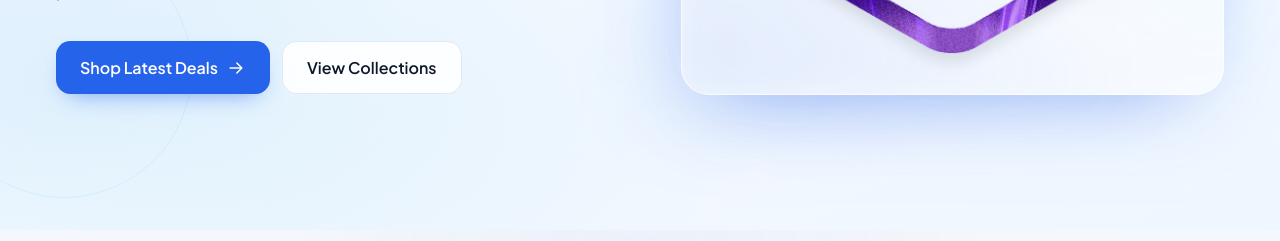
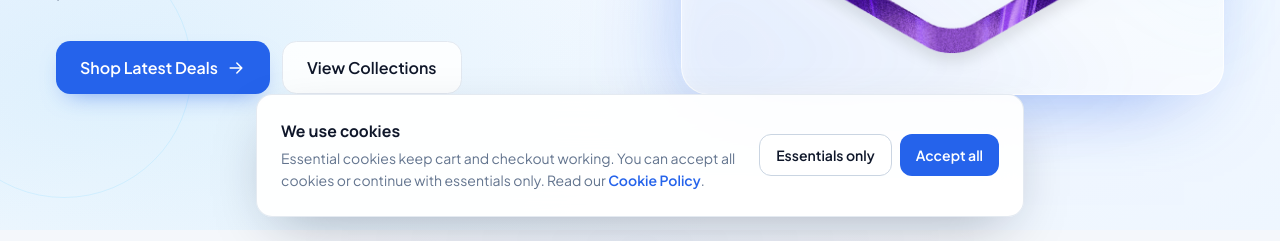
Before and after one commit to aussihmza/techStore, a React (Vite) app in the folder frontend/: page / in a window 1280 px wide. Shown: the part 559-800 px from the top of the page. Built offline with nearby package versions, Linux system fonts and the light colour scheme; no server answers.

Commit message:
added cookies

```diff
--- a/frontend/src/app/layout.tsx
+++ b/frontend/src/app/layout.tsx
@@ -3,13 +3,14 @@ import Navbar from "@/components/layout/Navbar";
 import Footer from "@/components/layout/Footer";
 import LoginRequiredModal from "@/components/auth/LoginRequiredModal";
 import StripeReturnHandler from "@/components/checkout/StripeReturnHandler";
+import CookieConsent from "@/components/layout/CookieConsent";
 
 export default function Layout() {
   return (
     <div className="relative flex min-h-screen flex-col text-ink">
       <div
         aria-hidden
-        className="pointer-events-none absolute inset-x-0 top-0 -z-10 h-[28rem] bg-[radial-gradient(ellipse_at_top,rgba(37_99_235/0.09),transparent_65%)]"
+        className="pointer-events-none absolute inset-x-0 top-0 -z-10 h-[28rem] bg-[radial-gradient(ellipse_at_top,rgb(37_99_235/0.09),transparent_65%)]"
       />
       <Navbar />
       <main className="relative flex-1">
@@ -18,6 +19,7 @@ export default function Layout() {
       <Footer />
       <LoginRequiredModal />
       <StripeReturnHandler />
+      <CookieConsent />
     </div>
   );
 }
--- /dev/null
+++ b/frontend/src/components/layout/CookieConsent.tsx
@@ -0,0 +1,81 @@
+import { useEffect, useState } from "react";
+import { Link } from "react-router-dom";
+
+const STORAGE_KEY = "techstore_cookie_consent";
+
+type ConsentValue = "accepted" | "essential";
+
+function readConsent(): ConsentValue | null {
+  try {
+    const value = localStorage.getItem(STORAGE_KEY);
+    if (value === "accepted" || value === "essential") return value;
+    return null;
+  } catch {
+    return null;
+  }
+}
+
+function saveConsent(value: ConsentValue) {
+  try {
+    localStorage.setItem(STORAGE_KEY, value);
+  } catch {
+    // ignore storage failures
+  }
+}
+
+export default function CookieConsent() {
+  const [visible, setVisible] = useState(false);
+
+  useEffect(() => {
+    setVisible(!readConsent());
+  }, []);
+
+  if (!visible) return null;
+
+  const choose = (value: ConsentValue) => {
+    saveConsent(value);
+    setVisible(false);
+  };
+
+  return (
+    <div
+      role="dialog"
+      aria-live="polite"
+      aria-label="Cookie consent"
+      className="fixed inset-x-0 bottom-0 z-[110] p-4 sm:p-6"
+    >
+      <div className="mx-auto flex max-w-3xl flex-col gap-4 rounded-2xl border border-slate-200/90 bg-white/95 p-5 shadow-[0_20px_60px_-20px_rgba(15,23,42,0.35)] backdrop-blur-xl sm:flex-row sm:items-center sm:p-6">
+        <div className="min-w-0 flex-1">
+          <p className="font-display text-base font-bold text-ink">We use cookies</p>
+          <p className="mt-1 text-sm leading-relaxed text-slate-500">
+            Essential cookies keep cart and checkout working. You can accept all cookies or continue
+            with essentials only. Read our{" "}
+            <Link
+              to="/legal#cookie-policy"
+              className="font-semibold text-brand hover:underline"
+            >
+              Cookie Policy
+            </Link>
+            .
+          </p>
+        </div>
+        <div className="flex shrink-0 flex-col gap-2 sm:flex-row">
+          <button
+            type="button"
+            onClick={() => choose("essential")}
+            className="rounded-xl border border-slate-300 bg-white px-4 py-2.5 text-sm font-semibold text-ink transition-colors hover:bg-slate-50"
+          >
+            Essentials only
+          </button>
+          <button
+            type="button"
+            onClick={() => choose("accepted")}
+            className="rounded-xl bg-brand px-4 py-2.5 text-sm font-semibold text-white transition-colors hover:bg-brand-dark"
+          >
+            Accept all
+          </button>
+        </div>
+      </div>
+    </div>
+  );
+}
```
